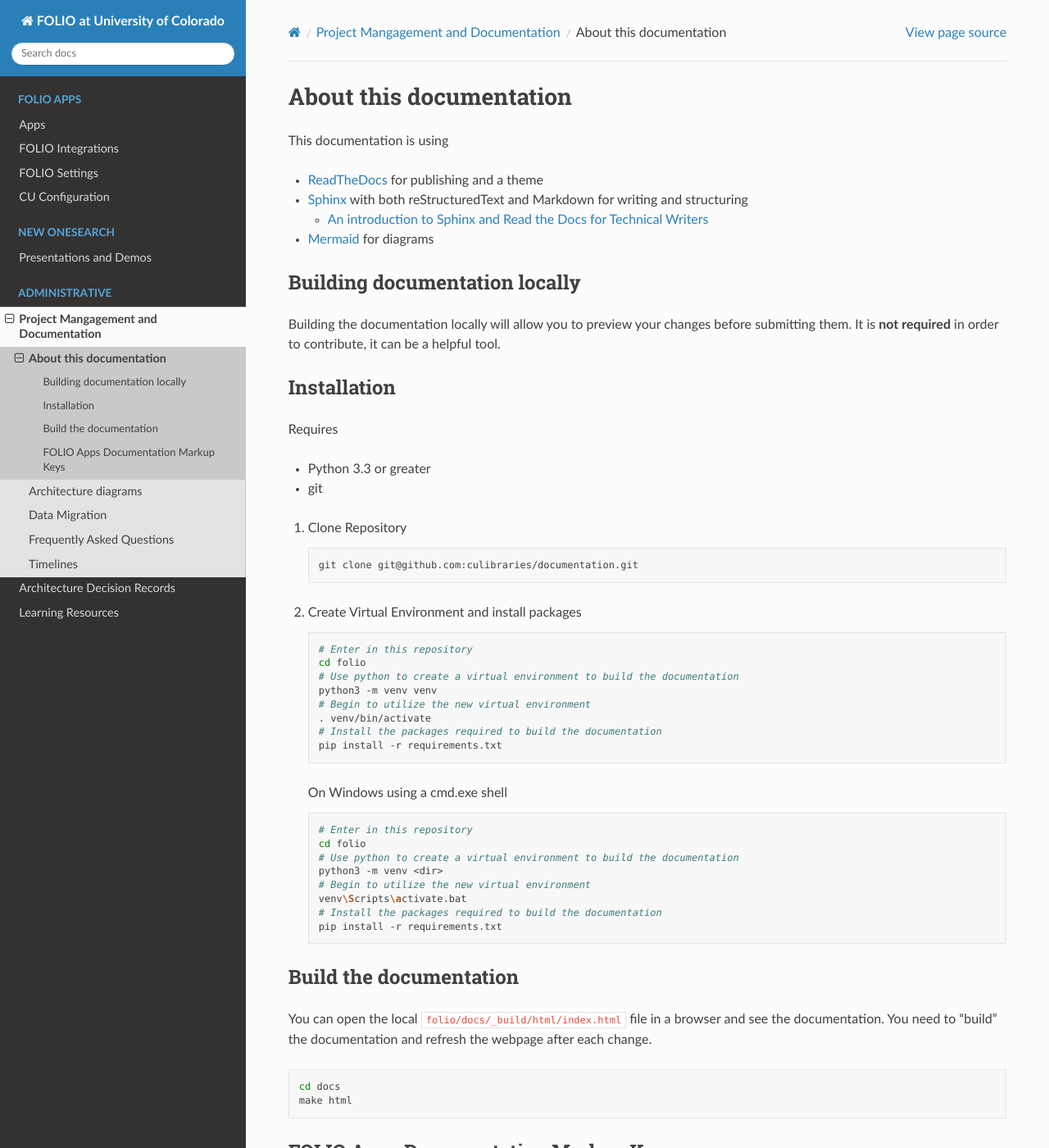
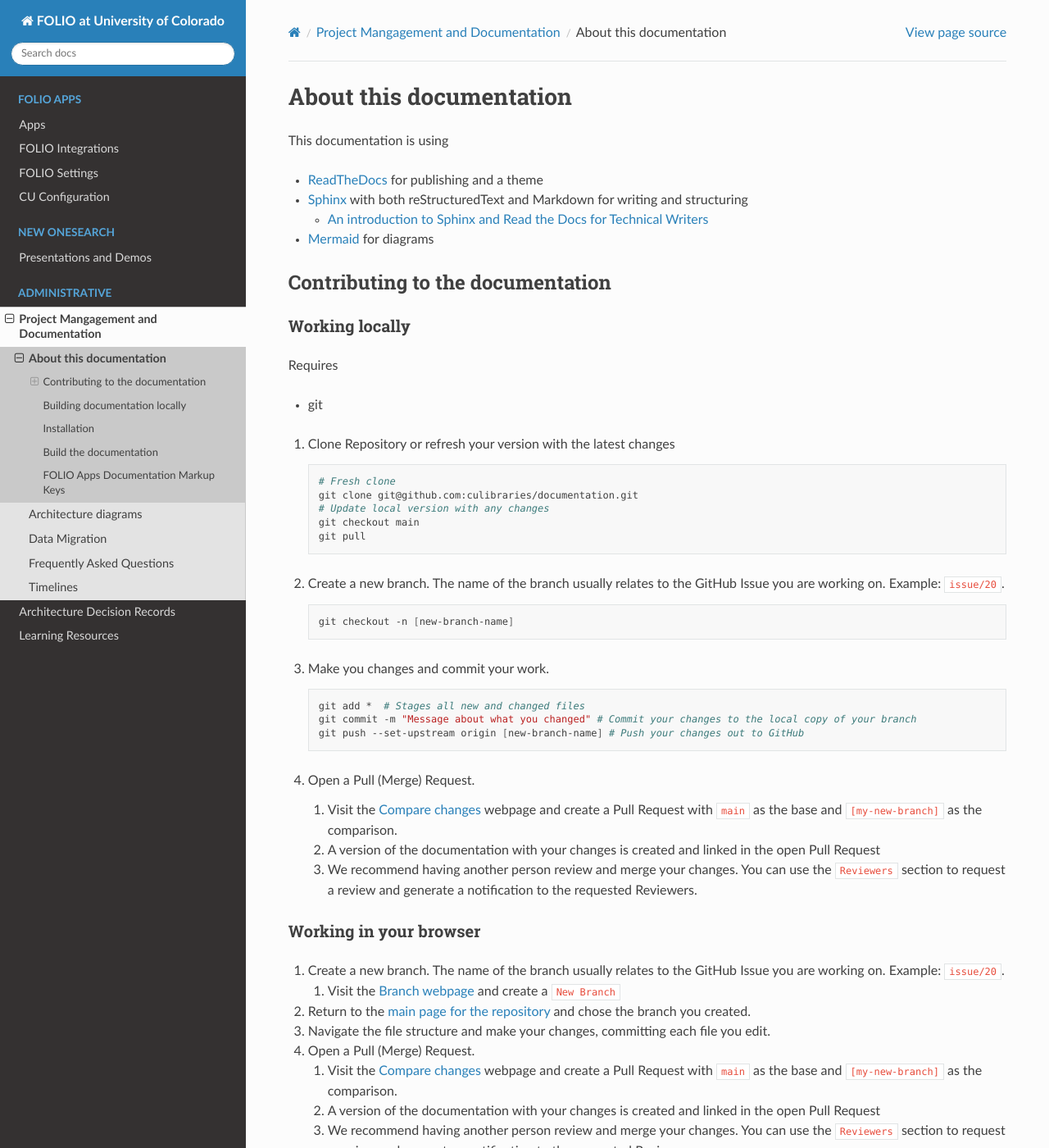
Before and after one commit to culibraries/folio, a Sphinx documentation site: the page built from docs/admin/about-docs.md, in a window 1280 px wide and 1400 px high. Shown: the whole window at 82% size. Built offline with Sphinx 7.4.7 and the Read the Docs theme 2.0.0, drawn with Linux system fonts in a browser that asks for light colours; some of the changed text lies outside the part shown.

Commit message:
Show how to make changes, either locally or using the browser.

````diff
--- a/docs/admin/about-docs.md
+++ b/docs/admin/about-docs.md
@@ -6,6 +6,55 @@
 - [Sphinx](https://www.sphinx-doc.org/en/master/index.html) with both reStructuredText and Markdown for writing and structuring
   - [An introduction to Sphinx and Read the Docs for Technical Writers](https://www.ericholscher.com/blog/2016/jul/1/sphinx-and-rtd-for-writers/)
 - [Mermaid](https://mermaid-js.github.io/mermaid/#/) for diagrams
+
+## Contributing to the documentation
+
+### Working locally
+
+Requires
+
+- git
+
+1. Clone Repository or refresh your version with the latest changes
+
+    ```sh
+    # Fresh clone
+    git clone git@github.com:culibraries/documentation.git
+    # Update local version with any changes
+    git checkout main
+    git pull
+
+    ```
+
+1. Create a new branch. The name of the branch usually relates to the GitHub Issue you are working on. Example: `issue/20`.
+
+    ```sh
+    git checkout -n [new-branch-name]
+    ```
+
+1. Make you changes and commit your work.
+
+    ```sh
+    git add *  # Stages all new and changed files
+    git commit -m "Message about what you changed" # Commit your changes to the local copy of your branch
+    git push --set-upstream origin [new-branch-name] # Push your changes out to GitHub
+    ```
+
+1. Open a Pull (Merge) Request.
+    1. Visit the [Compare changes](https://github.com/culibraries/folio/compare) webpage and create a Pull Request with `main` as the base and `[my-new-branch]` as the comparison.
+    1. A version of the documentation with your changes is created and linked in the open Pull Request
+    1. We recommend having another person review and merge your changes. You can use the `Reviewers` section to request a review and generate a notification to the requested Reviewers.
+
+### Working in your browser
+
+1. Create a new branch. The name of the branch usually relates to the GitHub Issue you are working on. Example: `issue/20`.
+    1. Visit the [Branch webpage](https://github.com/culibraries/folio/branches) and create a `New Branch`
+1. Return to the [main page for the repository](https://github.com/culibraries/folio) and chose the branch you created.
+1. Navigate the file structure and make your changes, committing each file you edit.
+1. Open a Pull (Merge) Request.
+    1. Visit the [Compare changes](https://github.com/culibraries/folio/compare) webpage and create a Pull Request with `main` as the base and `[my-new-branch]` as the comparison.
+    1. A version of the documentation with your changes is created and linked in the open Pull Request
+    1. We recommend having another person review and merge your changes. You can use the `Reviewers` section to request a review and generate a notification to the requested Reviewers.
 
 ## Building documentation locally
 
````
